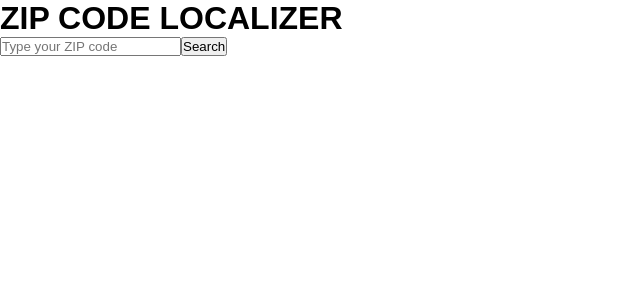
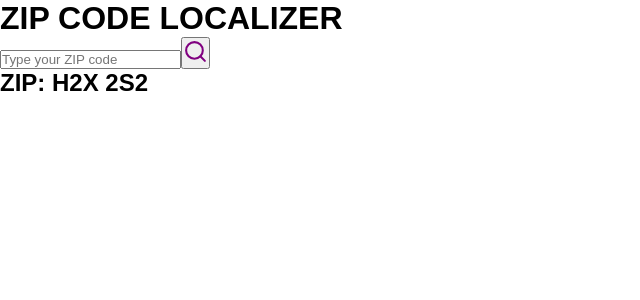
Before and after one commit to marcelovsk1/react-one, a React (Create React App) app in the folder localizer/: page / in a window 1280 px wide. Shown: the top 300 px of the page, without its empty margins (0-640 px from the left). Built offline with nearby package versions, Linux system fonts and the light colour scheme.

Commit message:
working on

```diff
--- a/localizer/src/App.js
+++ b/localizer/src/App.js
@@ -1,4 +1,4 @@
-
+import { FiSearch } from "react-icons/fi";
 function App() {
   return (
     <div className="container">
@@ -11,10 +11,14 @@ function App() {
         />
 
       <button className="buttonSearch">
-        <p>Search</p>
+        <FiSearch size={25} color="purple"/>
       </button>
+      </div>
 
-      </div>
+      <main className="main">
+        <h2>ZIP: H2X 2S2</h2>
+      </main>
+
     </div>
   );
 }
--- a/package.json
+++ b/package.json
@@ -9,5 +9,8 @@
   },
   "keywords": [],
   "author": "",
-  "license": "ISC"
+  "license": "ISC",
+  "dependencies": {
+    "react-icons": "^4.12.0"
+  }
 }
```
Also changed, not shown: 1 other file (tests, documents, lock files or other folders).
